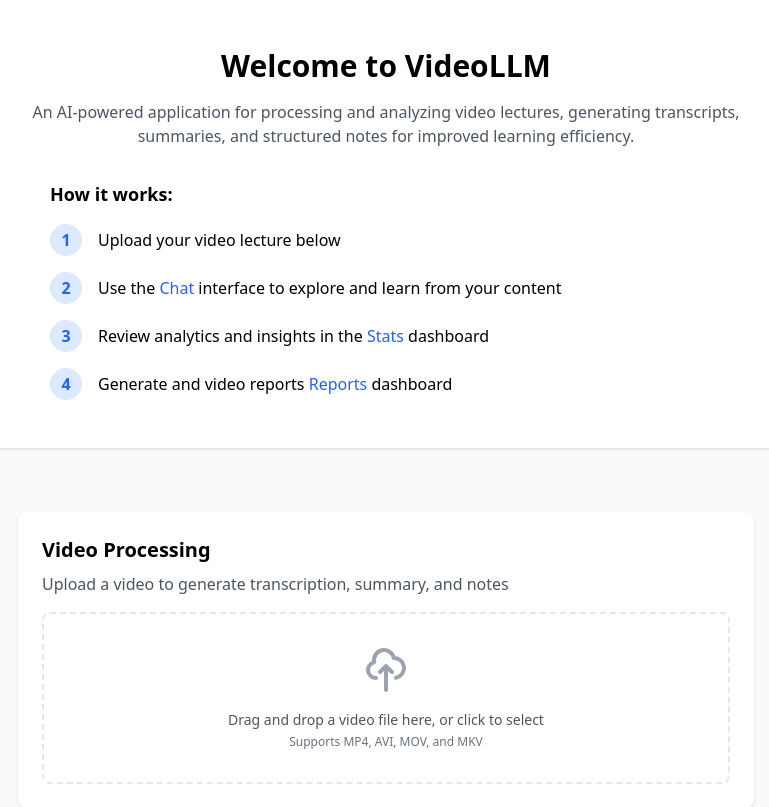
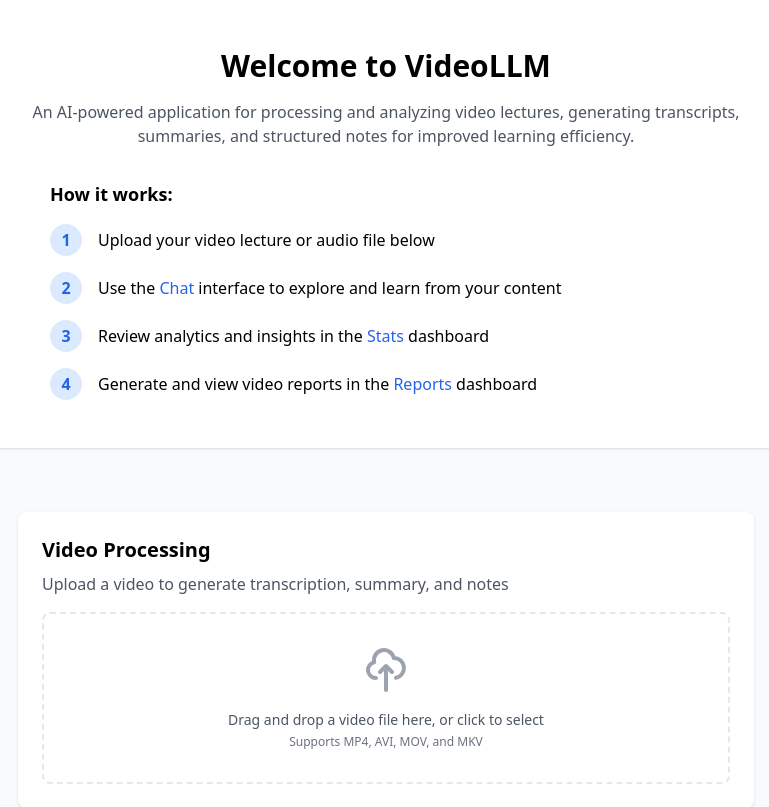
Before and after one commit to bigsnarfdude/videoSummarization, a Flask app: page / in a window 1280 px wide. Shown: the part 64-871 px from the top of the page, without its empty margins (254-1023 px from the left). Run offline with Flask 2, Linux system fonts and the light colour scheme; parts of the project's set-up code (start-up, migrations or seed data) failed here and were passed over; some libraries are stand-ins or nearby versions.

Commit message:
mp3 language

```diff
--- a/templates/index.html
+++ b/templates/index.html
@@ -49,7 +49,7 @@
                 <div class="space-y-4">
                     <div class="flex items-center gap-4">
                         <span class="w-8 h-8 rounded-full bg-blue-100 text-blue-600 flex items-center justify-center font-semibold">1</span>
-                        <p>Upload your video lecture below</p>
+                        <p>Upload your video lecture or audio file below</p>
                     </div>
                     <div class="flex items-center gap-4">
                         <span class="w-8 h-8 rounded-full bg-blue-100 text-blue-600 flex items-center justify-center font-semibold">2</span>
@@ -59,9 +59,9 @@
                         <span class="w-8 h-8 rounded-full bg-blue-100 text-blue-600 flex items-center justify-center font-semibold">3</span>
                         <p>Review analytics and insights in the <a href="/admin" class="text-blue-600 hover:underline">Stats</a> dashboard</p>
                     </div>
-                        <div class="flex items-center gap-4">
+                    <div class="flex items-center gap-4">
                         <span class="w-8 h-8 rounded-full bg-blue-100 text-blue-600 flex items-center justify-center font-semibold">4</span>
-                        <p>Generate and video reports <a href="/reports" class="text-blue-600 hover:underline">Reports</a> dashboard</p>
+                        <p>Generate and view video reports in the <a href="/reports" class="text-blue-600 hover:underline">Reports</a> dashboard</p>
                     </div>
                 </div>
             </div>
```
